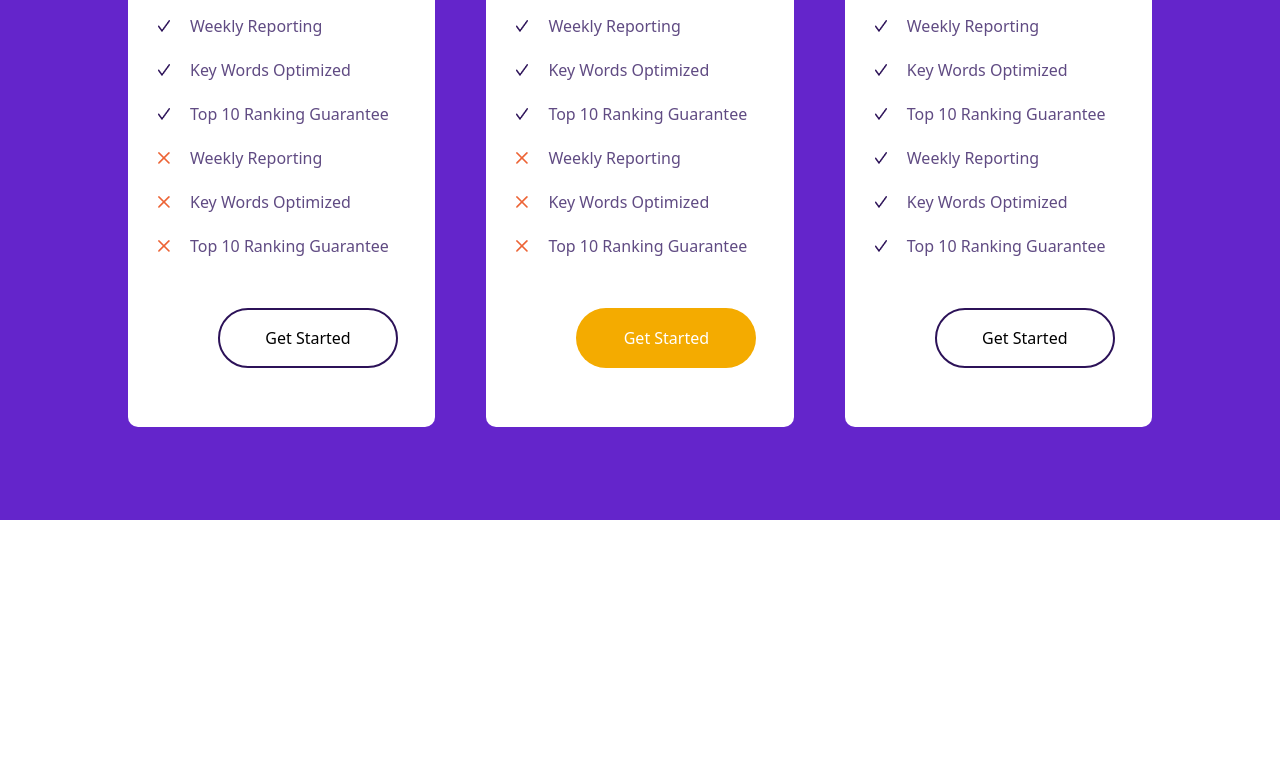
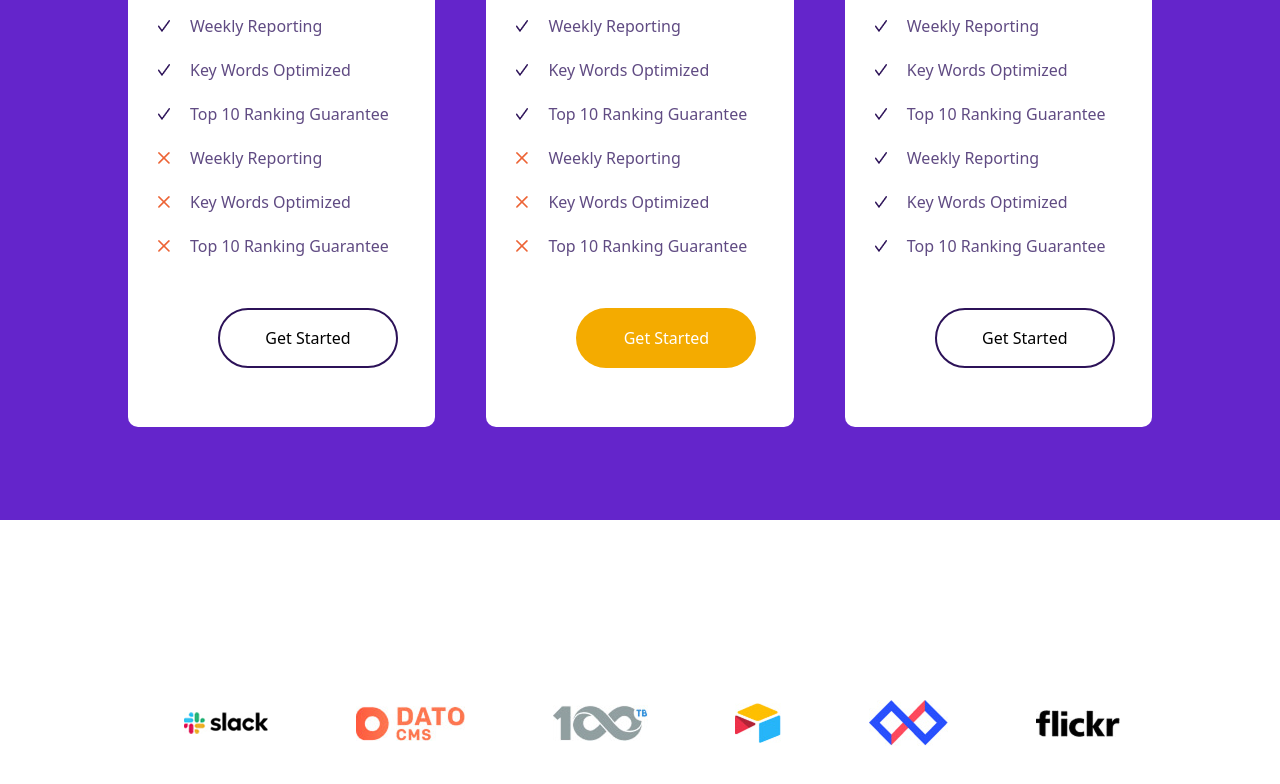
Before and after one commit to jumaevshahrom07/New-task2, a website: page src/index.html in a window 1280 px wide. Shown: the part 6000-6784 px from the top of the page. Before the commit the page ends 6520 px from the top, so only its background shows below. Drawn offline with nearby package versions, Linux system fonts and the light colour scheme; files that its build step writes are made by us from their sources.

Commit message:
header12

```diff
--- a/src/index.html
+++ b/src/index.html
@@ -501,6 +501,16 @@
         </div>
     </div>
 
+    <div class="w-[100%] h-[400px]">
+        <div class="w-[80%] flex justify-around items-center mt-[180px] ml-[140px]">
+            <img src="./photo/photo19.png" alt="">
+            <img src="./photo/photo20.png" alt="">
+            <img src="./photo/photo21.png" alt="">
+            <img src="./photo/photo22.png" alt="">
+            <img src="./photo/photo23.png" alt="">
+            <img src="./photo/photo24.png" alt="">
+        </div>
+    </div>
 </body>
 
 </html>
```
Also changed, not shown: src/photo/photo19.png (added), src/photo/photo20.png (added), src/photo/photo21.png (added), src/photo/photo22.png (added), src/photo/photo23.png (added), src/photo/photo24.png (added).
